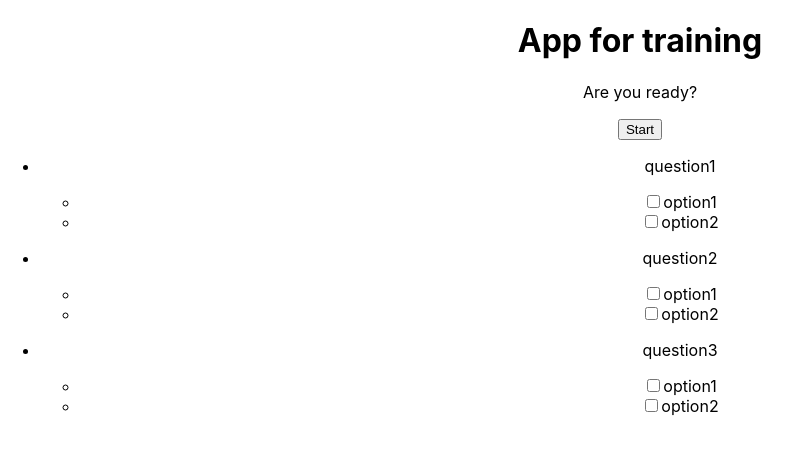
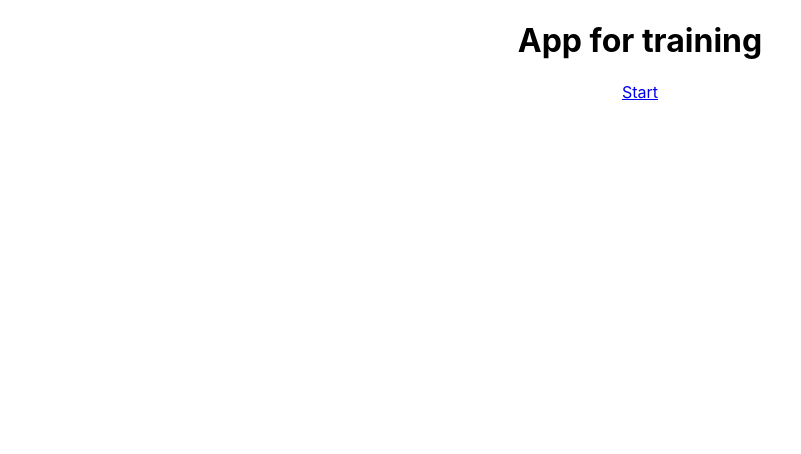
Before and after one commit to mgcuena/trainingtest, a React (Create React App) app: page / in a window 1280 px wide. Shown: the top 454 px of the page, without its empty margins (0-801 px from the left). Built offline with nearby package versions, Linux system fonts and the light colour scheme.

Commit message:
Added test route

```diff
--- a/src/App.js
+++ b/src/App.js
@@ -1,6 +1,6 @@
 import './App.css';
 import React from 'react';
-import { useState, useReducer } from "react";
+import { Link }  from 'react-router-dom';
 
 const test = [
   {id: 0, question: "question1", option1: "option1", option2: "option2", answer: "option1" },
@@ -8,26 +8,24 @@ const test = [
   {id: 2, question: "question3", option1: "option1", option2: "option2", answer: "option2" }
 ];
 
-function App() {
+export function App() {
   return (
     <div className="App">
       <Header description="App for training"/>
       <Main />
+    </div>
+  );
+}
+
+export function Test() {
+  return(
+    <div>
+      <h1>Test</h1>
       <Questions
         data={test}
         renderEmpty={<p>No questions</p>}
         renderItem={(item) => (
-        <ul>
-          <p>{item.question}</p>
-            <li>
-            <input type="checkbox" />
-            <label>{item.option1}</label>
-            </li>
-            <li>
-            <input type="checkbox" />
-            <label>{item.option2}</label>
-            </li>
-        </ul>
+          <Question item={item} />
         )}
       />
     </div>
@@ -43,12 +41,11 @@ function Header({description}) {
 }
 
 function Main() {
-  const [status, setStatus] = useState("Are you ready?");
-
   return (
     <div className="App">
-      <p>{status}</p>
-      <button onClick={() => setStatus("Let's start!")}>Start</button>
+      <nav>
+        <Link to='/test'>Start</Link>
+      </nav>
     </div>
   );
 }
@@ -66,4 +63,18 @@ function Questions({ data, renderItem, renderEmpty }) {
   );
 }
 
-export default App;
+function Question({item}) {
+  return (
+    <ul>
+      <p>{item.question}</p>
+        <li>
+        <input type="checkbox" />
+        <label>{item.option1}</label>
+        </li>
+        <li>
+        <input type="checkbox" />
+        <label>{item.option2}</label>
+        </li>
+    </ul>
+  );
+}
--- a/src/index.js
+++ b/src/index.js
@@ -1,17 +1,16 @@
 import React from 'react';
 import ReactDOM from 'react-dom/client';
+import { BrowserRouter, Routes, Route } from 'react-router-dom'
 import './index.css';
-import App from './App';
-import reportWebVitals from './reportWebVitals';
+import { App, Test } from './App';
+
 
 const root = ReactDOM.createRoot(document.getElementById('root'));
 root.render(
-  <React.StrictMode>
-    <App />
-  </React.StrictMode>
+    <BrowserRouter>
+      <Routes>
+        <Route path="/" element={<App/>} />
+        <Route path="/test" element={<Test/>} />
+      </Routes>
+    </BrowserRouter>
 );
-
-// If you want to start measuring performance in your app, pass a function
-// to log results (for example: reportWebVitals(console.log))
-// or send to an analytics endpoint. Learn more: https://bit.ly/CRA-vitals
-reportWebVitals();
```
